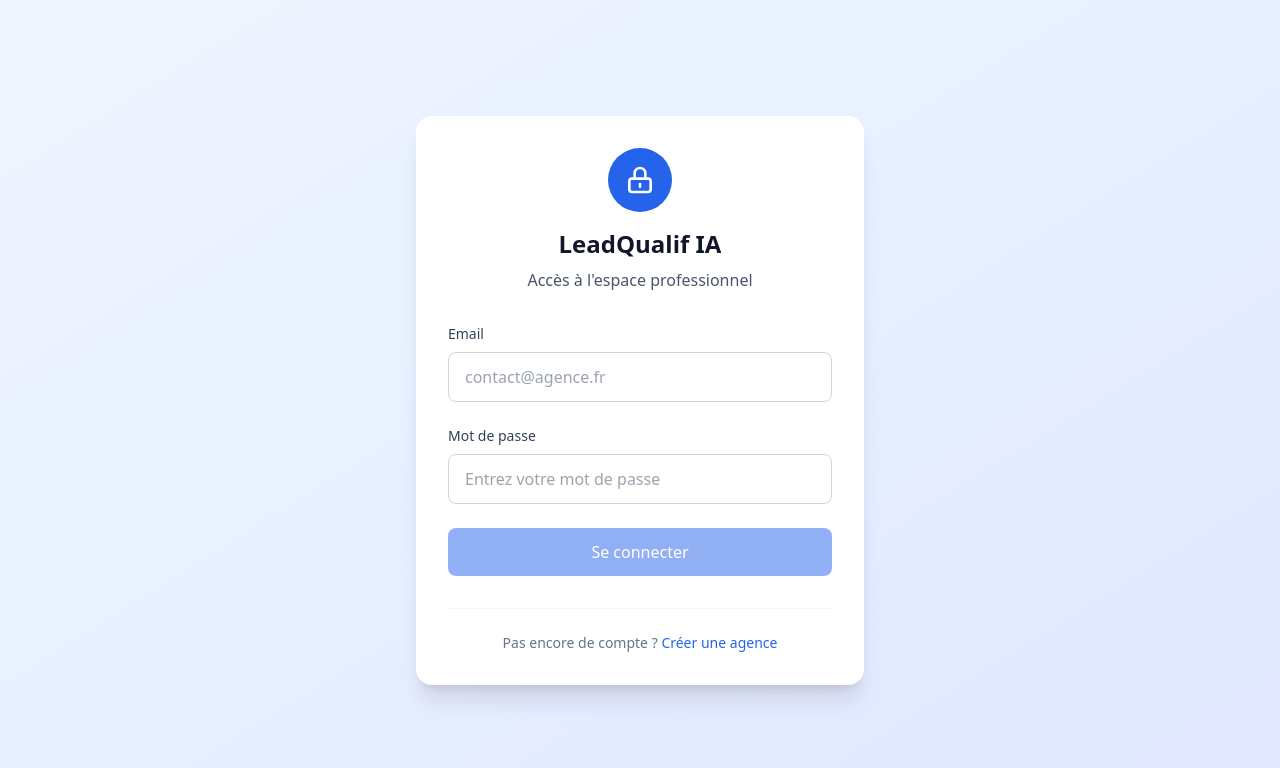
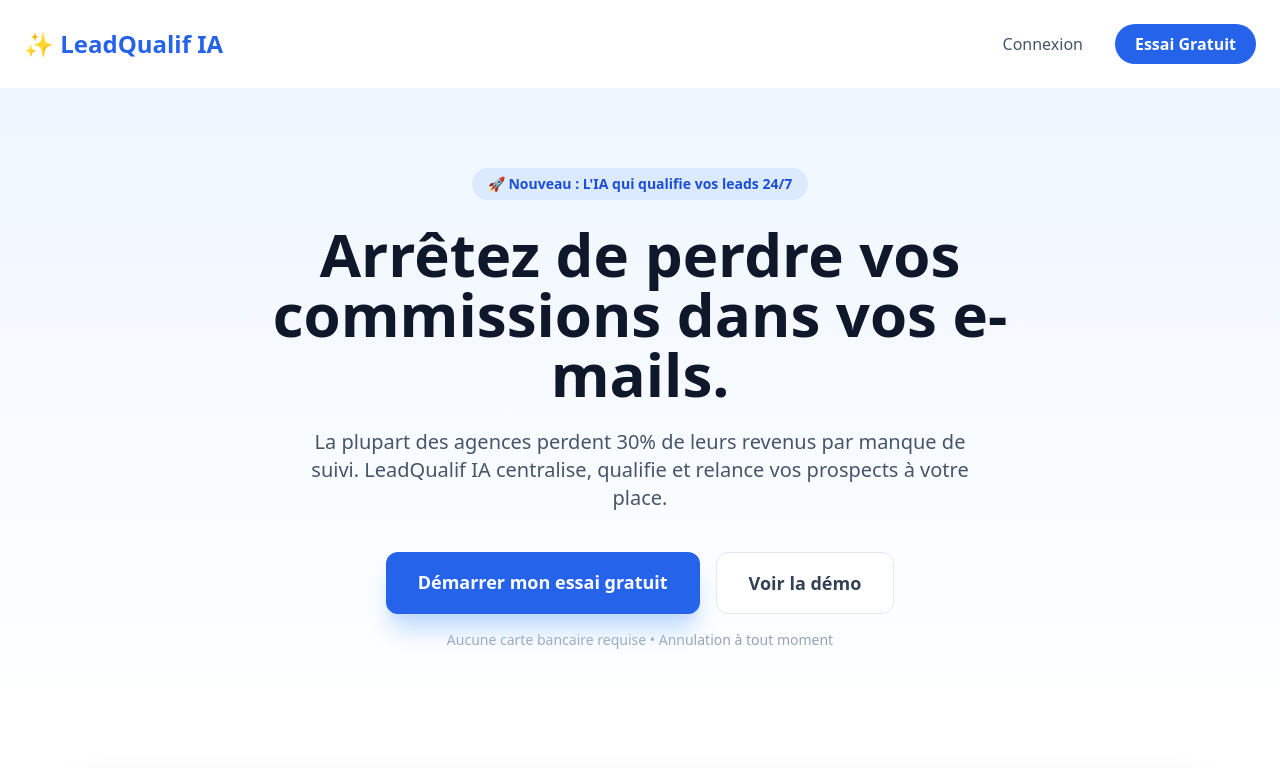
Before and after one commit to Alisab24/leadqualif-ia, a React (Vite) app: page / in a window 1280 px wide. Shown: the top 768 px of the page. Built offline with nearby package versions, Linux system fonts and the light colour scheme; no server answers.

Commit message:
Fix: dashboard

```diff
--- a/src/App.jsx
+++ b/src/App.jsx
@@ -2,6 +2,7 @@
 import { BrowserRouter as Router, Routes, Route, Navigate } from 'react-router-dom';
 
 // Imports Pages
+import Home from './pages/Home';
 import Login from './pages/Login';
 import Dashboard from './pages/Dashboard';
 import Estimation from './pages/Estimation';
@@ -20,7 +21,8 @@
     <Router>
       <Routes>
         {/* Public */}
-        <Route path="/" element={<Login />} />
+        <Route path="/" element={<Home />} />
+        <Route path="/login" element={<Login />} />
         <Route path="/estimation" element={<Estimation />} />
         <Route path="/estimation/:agencyId" element={<Estimation />} />
 
--- a/src/pages/Home.jsx
+++ b/src/pages/Home.jsx
@@ -10,7 +10,7 @@
           ✨ LeadQualif IA
         </div>
         <div className="flex gap-4">
-          <Link to="/app" className="text-slate-600 hover:text-blue-600 font-medium px-4 py-2">Connexion</Link>
+          <Link to="/login" className="text-slate-600 hover:text-blue-600 font-medium px-4 py-2">Connexion</Link>
           <Link to="/estimation" className="bg-blue-600 text-white px-5 py-2 rounded-full font-bold hover:bg-blue-700 transition">
             Essai Gratuit
           </Link>
```
Also changed, not shown: 1 other file (tests, documents, lock files or other folders).
